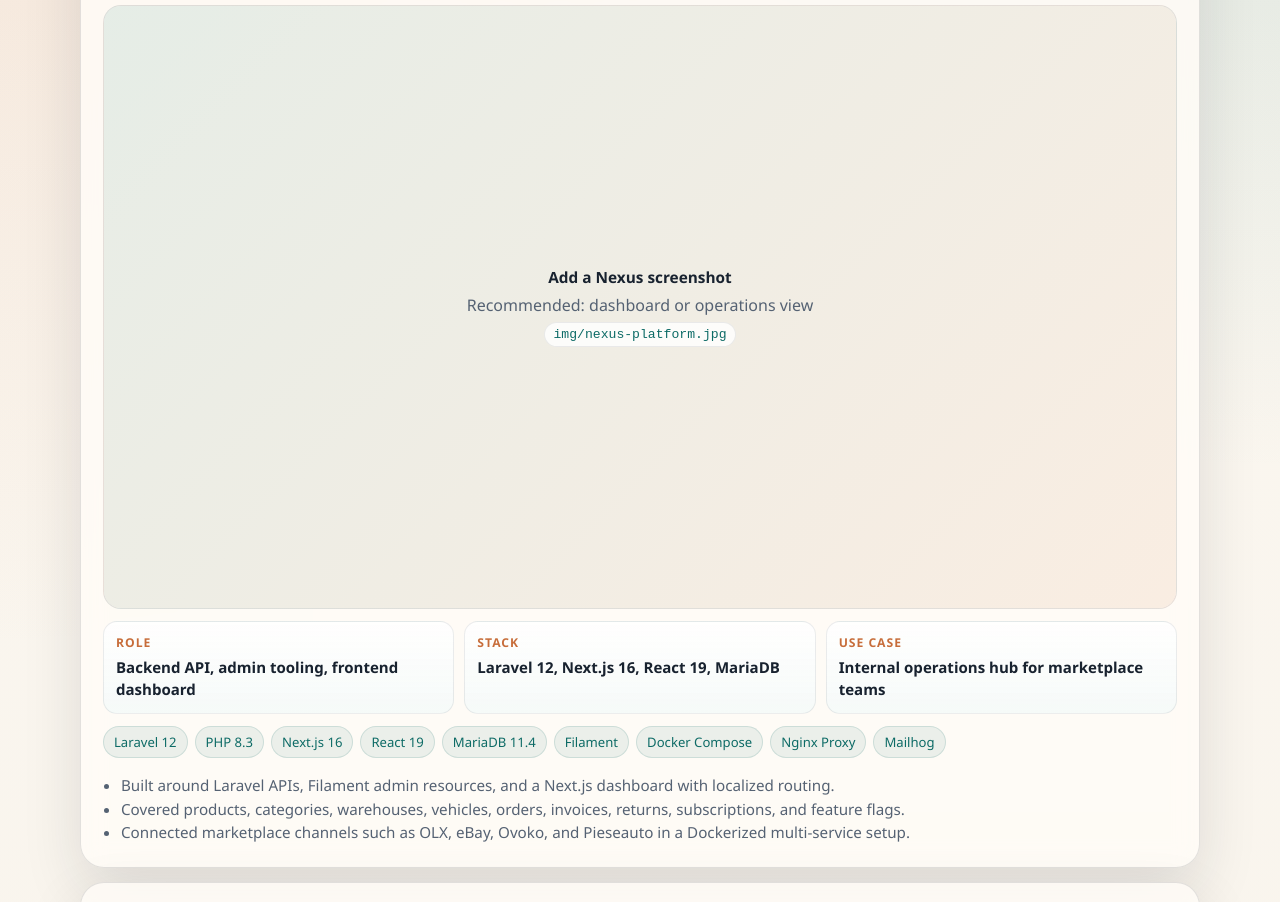
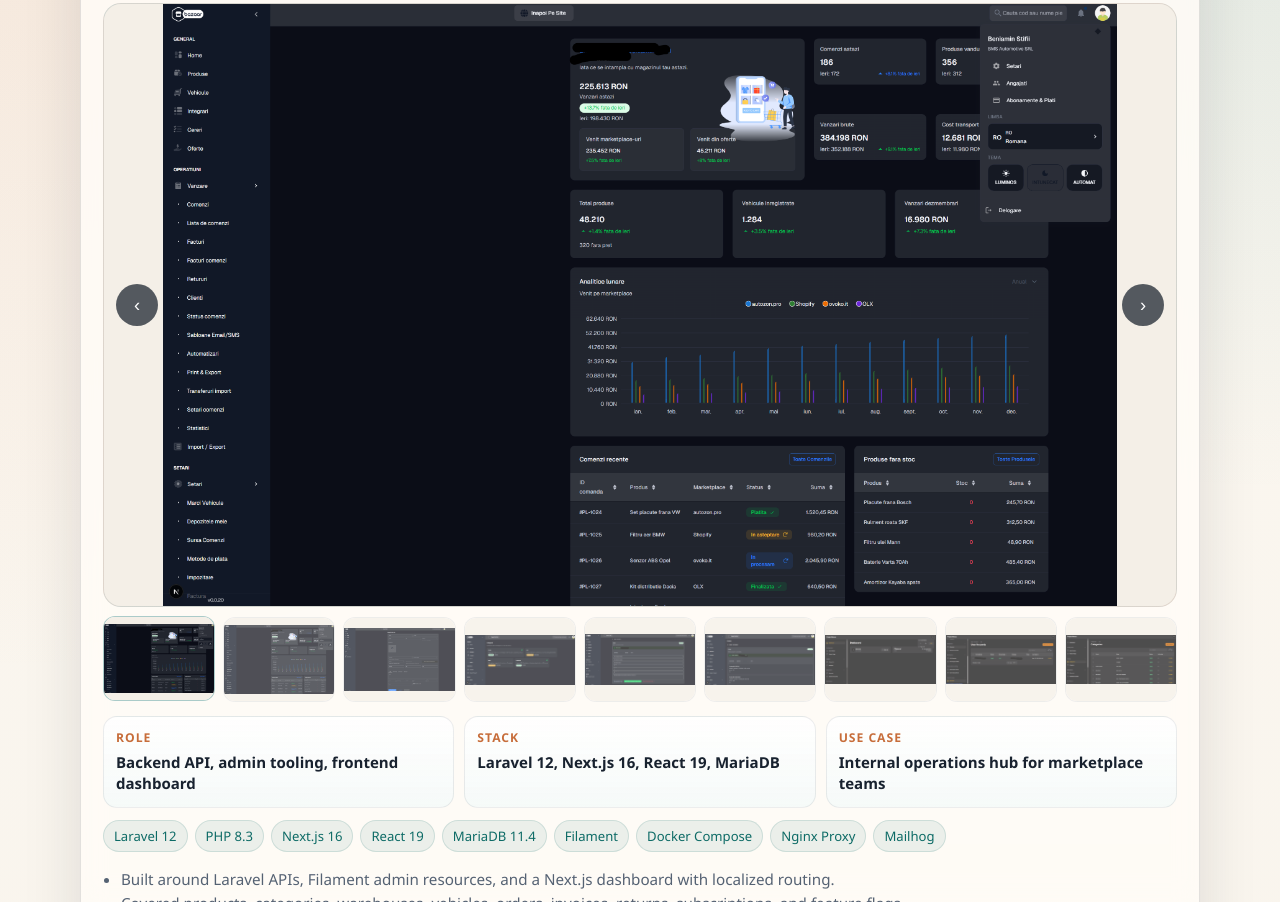
Before and after one commit to ValentinKRP/technical-portfolio, a plain HTML site: page index.html in a window 1280 px wide. Shown: the part 587-1489 px from the top of the page. Drawn offline with Linux system fonts and the light colour scheme.

Commit message:
Add Nexus project slider

```diff
--- a/index.html
+++ b/index.html
@@ -463,12 +463,67 @@
           </div>
         </div>
 
-        <div class="media-frame">
-          <img class="media-img" src="img/nexus-platform.jpg" alt="Nexus Platform preview" loading="lazy">
-          <div class="media-placeholder">
-            <strong>Add a Nexus screenshot</strong>
-            <span>Recommended: dashboard or operations view</span>
-            <code>img/nexus-platform.jpg</code>
+        <div class="slider" data-slider>
+          <div class="slider-stage">
+            <button class="slider-control prev" type="button" aria-label="Previous image">&#8249;</button>
+            <button class="slider-control next" type="button" aria-label="Next image">&#8250;</button>
+            <div class="slider-slide is-active">
+              <img src="img/nexus/1.png" alt="Nexus preview 1" loading="lazy">
+            </div>
+            <div class="slider-slide">
+              <img src="img/nexus/2.png" alt="Nexus preview 2" loading="lazy">
+            </div>
+            <div class="slider-slide">
+              <img src="img/nexus/3.png" alt="Nexus preview 3" loading="lazy">
+            </div>
+            <div class="slider-slide">
+              <img src="img/nexus/4.png" alt="Nexus preview 4" loading="lazy">
+            </div>
+            <div class="slider-slide">
+              <img src="img/nexus/5.png" alt="Nexus preview 5" loading="lazy">
+            </div>
+            <div class="slider-slide">
+              <img src="img/nexus/6.png" alt="Nexus preview 6" loading="lazy">
+            </div>
+            <div class="slider-slide">
+              <img src="img/nexus/7.png" alt="Nexus preview 7" loading="lazy">
+            </div>
+            <div class="slider-slide">
+              <img src="img/nexus/8.png" alt="Nexus preview 8" loading="lazy">
+            </div>
+            <div class="slider-slide">
+              <img src="img/nexus/9.png" alt="Nexus preview 9" loading="lazy">
+            </div>
+          </div>
+
+          <div class="slider-thumbs">
+            <button class="slider-thumb is-active" type="button" aria-label="Show image 1">
+              <img src="img/nexus/1.png" alt="Nexus thumbnail 1" loading="lazy">
+            </button>
+            <button class="slider-thumb" type="button" aria-label="Show image 2">
+              <img src="img/nexus/2.png" alt="Nexus thumbnail 2" loading="lazy">
+            </button>
+            <button class="slider-thumb" type="button" aria-label="Show image 3">
+              <img src="img/nexus/3.png" alt="Nexus thumbnail 3" loading="lazy">
+            </button>
+            <button class="slider-thumb" type="button" aria-label="Show image 4">
+              <img src="img/nexus/4.png" alt="Nexus thumbnail 4" loading="lazy">
+            </button>
+            <button class="slider-thumb" type="button" aria-label="Show image 5">
+              <img src="img/nexus/5.png" alt="Nexus thumbnail 5" loading="lazy">
+            </button>
+            <button class="slider-thumb" type="button" aria-label="Show image 6">
+              <img src="img/nexus/6.png" alt="Nexus thumbnail 6" loading="lazy">
+            </button>
+            <button class="slider-thumb" type="button" aria-label="Show image 7">
+              <img src="img/nexus/7.png" alt="Nexus thumbnail 7" loading="lazy">
+            </button>
+            <button class="slider-thumb" type="button" aria-label="Show image 8">
+              <img src="img/nexus/8.png" alt="Nexus thumbnail 8" loading="lazy">
+            </button>
+            <button class="slider-thumb" type="button" aria-label="Show image 9">
+              <img src="img/nexus/9.png" alt="Nexus thumbnail 9" loading="lazy">
+            </button>
           </div>
         </div>
 
```
Also changed, not shown: img/nexus/1.png (added), img/nexus/2.png (added), img/nexus/3.png (added), img/nexus/4.png (added), img/nexus/5.png (added), img/nexus/6.png (added), img/nexus/7.png (added), img/nexus/8.png (added), img/nexus/9.png (added).
